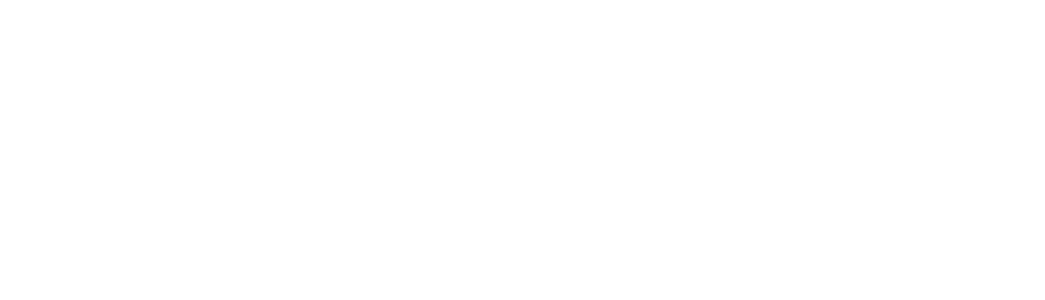
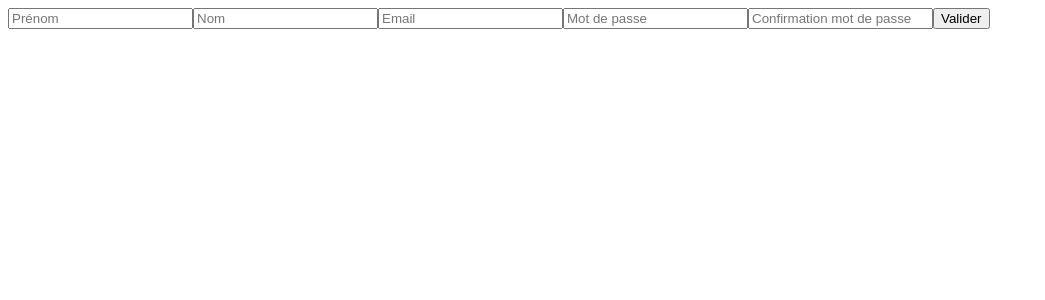
Before and after one commit to julien44830/equityweb, a React (Vite) app in the folder client/: page / in a window 1280 px wide. Shown: the top 300 px of the page, without its empty margins (0-1045 px from the left). Built offline with nearby package versions, Linux system fonts and the light colour scheme.

Commit message:
pages and form template created

```diff
--- /dev/null
+++ b/client/src/components/TemplateForm.jsx
@@ -0,0 +1,16 @@
+function TemplateForm (){
+    return (
+        <section>
+            <form>
+                <input type="text" id="firstname" name="firstname" placeholder="Prénom"/>
+                <input type="text" id="lastname" name="lastname" placeholder="Nom"/>
+                <input type="email" id="email" name="email" placeholder="Email"/>
+                <input type="password" id="password" name="password" placeholder="Mot de passe"/>
+                <input type="password" id="password-confirmation" name="password-confirmation" placeholder="Confirmation mot de passe"/>
+                <button type="submit">Valider</button>
+            </form>
+        </section>
+    )
+}
+
+export default TemplateForm;
--- /dev/null
+++ b/client/src/pages/FormPage.jsx
@@ -0,0 +1,9 @@
+import TemplateForm from "../components/TemplateForm";
+
+function FormPage (){
+    return (
+        <TemplateForm />
+        )
+}
+
+export default FormPage;
--- /dev/null
+++ b/client/src/pages/HomePage.jsx
@@ -0,0 +1,13 @@
+import FormPage from "./FormPage";
+import QuizPage from "./QuizPage";
+
+function HomePage (){
+    return (
+        <>
+        <FormPage/>
+        <QuizPage/>
+        </>
+    )
+}
+
+export default HomePage;
--- /dev/null
+++ b/client/src/pages/QuizPage.jsx
@@ -0,0 +1,8 @@
+function QuizPage (){
+    return (
+        <>
+        </>
+    )
+}
+
+export default QuizPage;
```
Also changed, not shown: client/src/main.jsx (+14 -2 lines).
